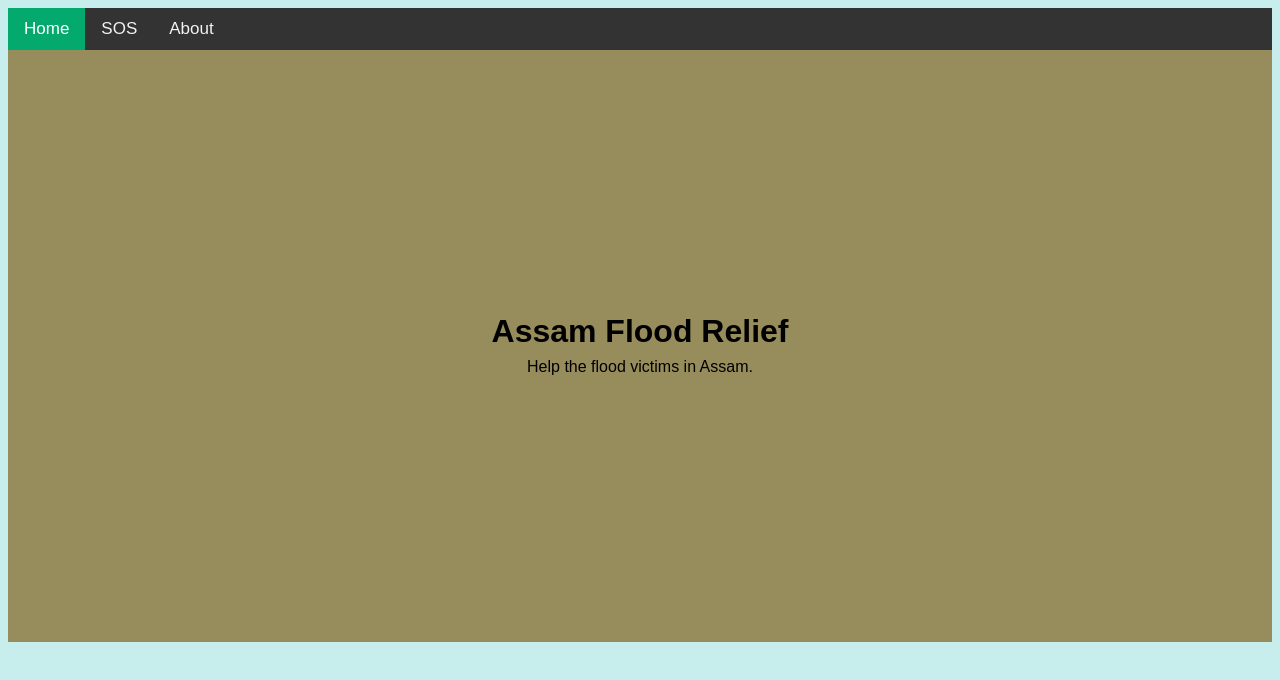
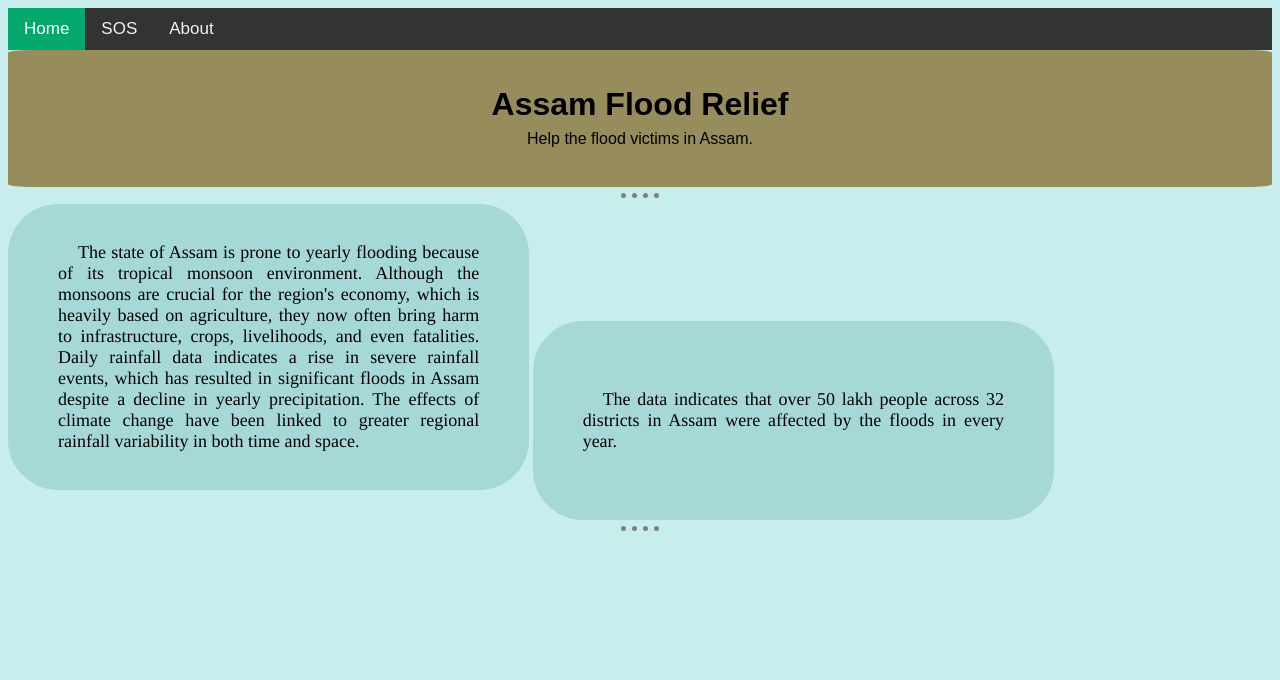
Before and after one commit to subarnasaikia/Assam-Flood-Relief, a plain HTML site: page index.html in a window 1280 px wide. Drawn offline with Linux system fonts and the light colour scheme.

Commit message:
updating

```diff
--- a/css/styles.css
+++ b/css/styles.css
@@ -42,12 +42,59 @@ body {
 /* Header */
 .header {
   background-color: #978c5b;
-  padding: 20%;
+  padding: 2%;
   text-align: center;
   font-size: medium;
+  border-radius: 2%;
+
+}
+.header:hover {
+  background-color: #b2a97e;
+}
+
+.para {
+  background-color: rgb(166, 216, 216);
+  border: 50px;
+  padding-top: 20px;
+  padding-left: 50px;
+  padding-right: 50px;
+  padding-bottom: 20px;
+  width: 33.33%;
+  height: 10%;
+  border-radius: 50px;
+  display: inline-block;
+
+}
+.para p {
+  text-align: justify;
+  font-size: 150%;
+  font-family:Times, "Times New Roman", Georgia, serif;
+  text-align: justify;
+  text-indent: 20px;
+  line-height: normal;
 
 }
 
-.header h1 p {
-  color: rgb(173, 29, 29);
+.para:hover {
+  background-color: rgb(98, 177, 163);
+  border-radius: 100px;
+
 }
+
+.para:hover p{
+    font-size: 200%;
+}
+
+#data {
+  padding-top: 50px;
+  padding-bottom: 50px;
+  text-align: center;
+}
+
+hr {
+    border-style:none;
+    border-top-style: dotted;
+    border-color: grey;
+    border-width: 5px;
+    width: 3%;
+}
--- a/index.html
+++ b/index.html
@@ -24,6 +24,23 @@
             <h1>Assam Flood Relief</h1>
             <p>Help the flood victims in Assam.</p>
     </div>
+    <hr>
+
+    <div class="para">
+        <p>          The state of Assam is prone to yearly flooding because of its tropical monsoon environment.
+            Although the monsoons are crucial for the region's economy, which is heavily based on agriculture,
+            they now often bring harm to infrastructure, crops, livelihoods, and even fatalities. Daily rainfall data
+            indicates a rise in severe rainfall events, which has resulted in significant floods in Assam despite a decline
+            in yearly precipitation.  The effects of climate change have been linked to greater regional rainfall variability
+            in both time and space.</p>
+    </div>
+
+    <div class="para" id="data">
+        <p>
+            The data indicates that over 50 lakh people across 32 districts in Assam were affected by the floods in every year.
+        </p>
+    </div>
+    <hr>
 
 
 
```
